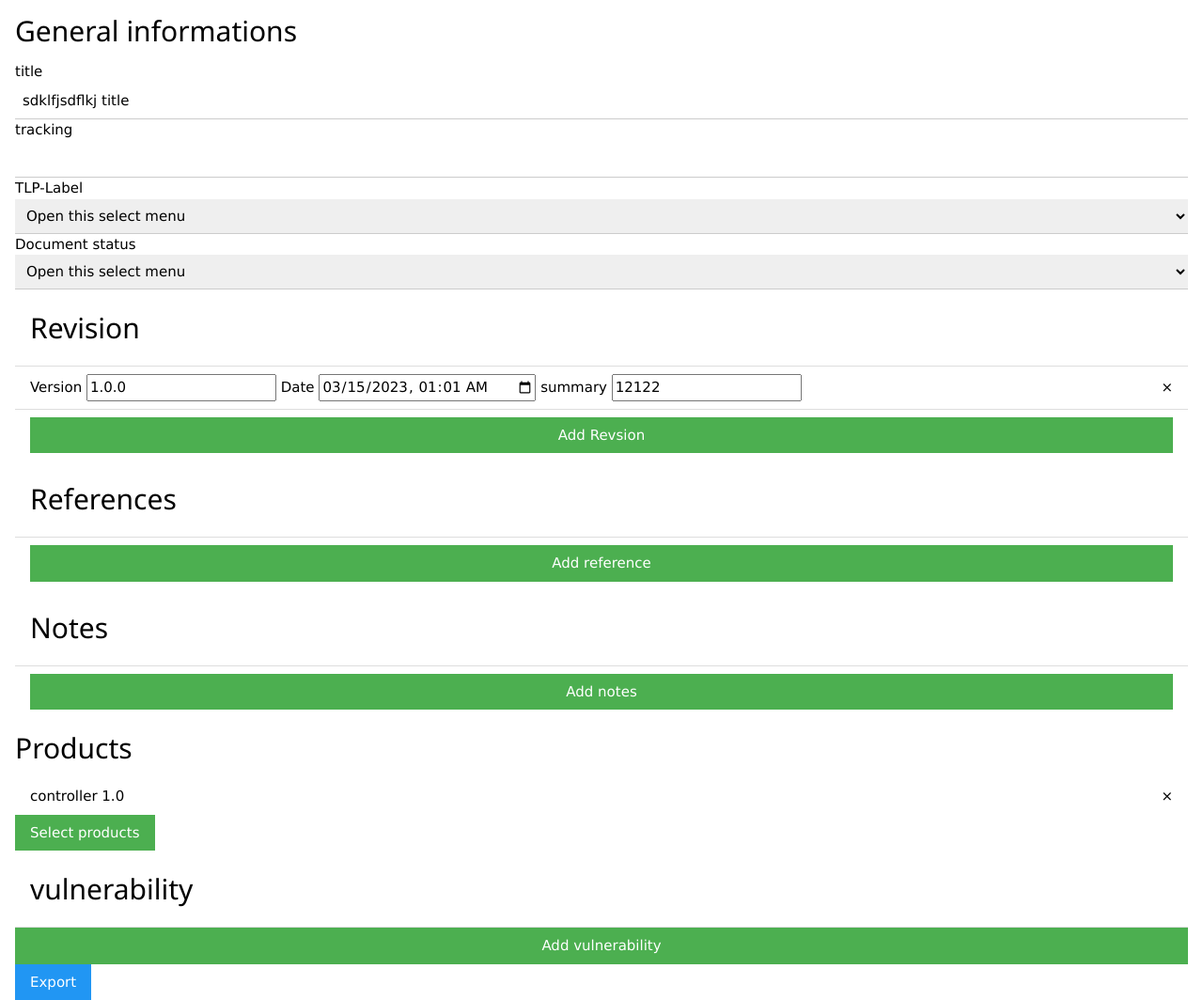
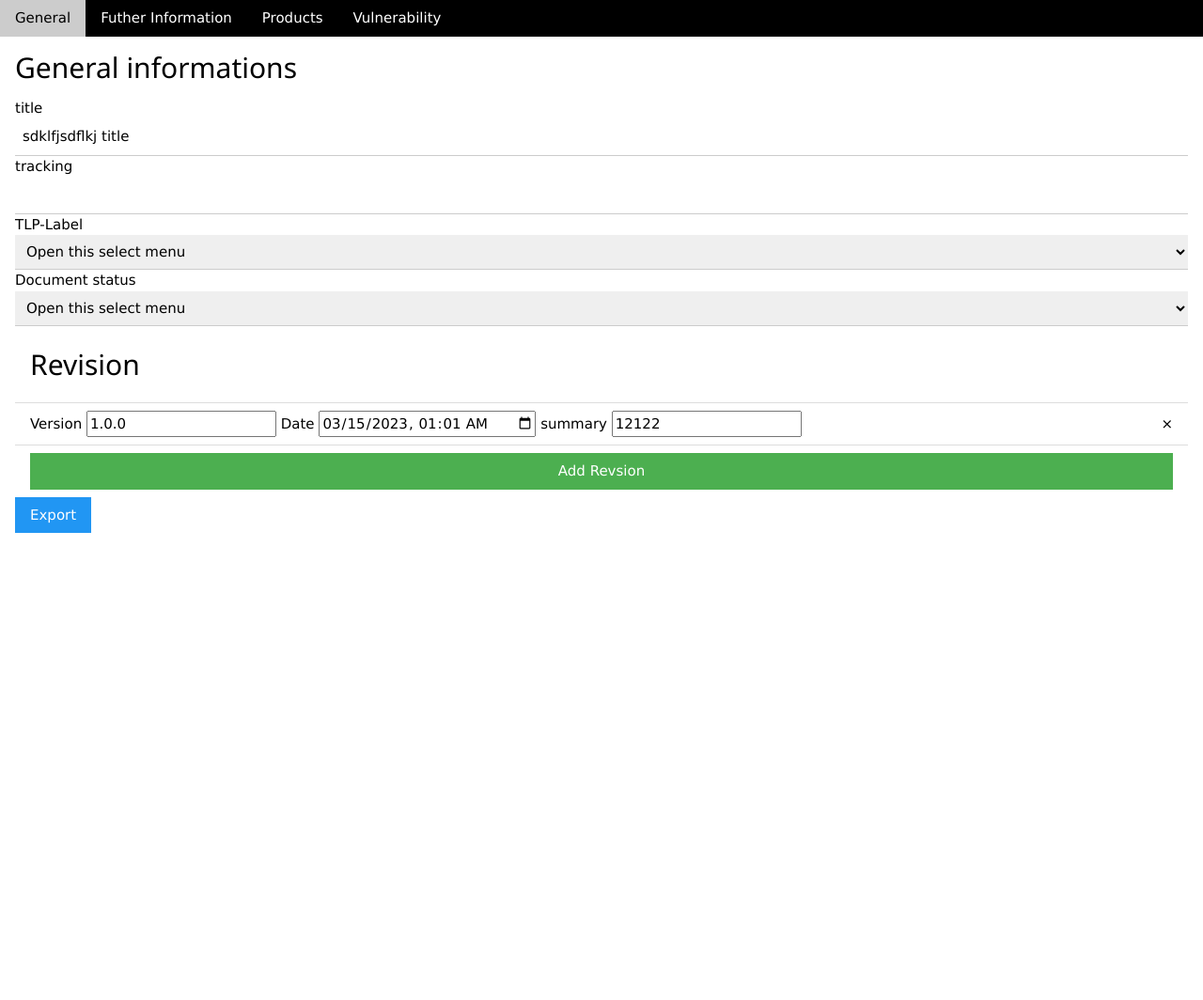
Before and after one commit to mfd2007/yace, a plain HTML site: page yace/index.html in a window 1280 px wide. Shown: the whole page at 94% size. After the commit the page ends 800 px from the top, so only its background shows below. Drawn offline with nearby package versions, Linux system fonts and the light colour scheme.

Commit message:
Squashed commit of the following:
commit d30bdaa39113966192b527c890a5df3e6c765dc3
Author: mfd2007 <58845044+mfd2007@users.noreply.github.com>
Date:   Thu Mar 30 13:28:05 2023 +0200

	Moved section into tabs

```diff
--- a/yace/index.html
+++ b/yace/index.html
@@ -3,25 +3,37 @@
 <head>
 <meta charset="UTF-8">
  <link rel="stylesheet" href="./css/w3.css">
+   <script type="text/javascript" src="js/lib/ui.js"></script>
 </head>
 <body>
+	 <div class="w3-bar w3-black">
+	  <button class="w3-bar-item w3-button" onclick="openTab('tab-general')">General</button>
+	  <button class="w3-bar-item w3-button" onclick="openTab('tab-information')">Futher Information</button>
+	  <button class="w3-bar-item w3-button" onclick="openTab('tab-products')">Products</button>
+	  <button class="w3-bar-item w3-button" onclick="openTab('tab-vulnerability')">Vulnerability</button>
+	</div>
+
   <div class="w3-container">
+    <div id="tab-general" class="tab">
 	    <h2>General informations</h2>
 	    <div id="title"></div>
 	    <div id="tracking-id"></div>
 	    <div id="tlp"></div>
 	    <div id="document_status"></div>
-
 	    <div id="revisionList"></div>
+    </div>
+	    <div id="tab-information" class="tab" style="display:none">
 	    <div id="referencesList"></div>
 	    <div id="notesList"></div>
-
+    </div>
+    <div id=tab-products class="tab" style="display:none">
       <div id="productList"></div>
+    </div>
+    <div id=tab-vulnerability class="tab" style="display:none">
       <div id="vulnerablityList"></div>
-
+    </div>
     <button class="w3-button w3-blue" id="btn_export">Export</button>
   </div>
-
   <script type="module" src="js/main.js"></script>
 </body>
 </html>
--- /dev/null
+++ b/yace/js/lib/ui.js
@@ -0,0 +1,9 @@
+
+function openTab(tabName) {
+  var i;
+  var x = document.getElementsByClassName("tab");
+  for (i = 0; i < x.length; i++) {
+    x[i].style.display = "none";
+  }
+  document.getElementById(tabName).style.display = "block";
+}
```
Lines whose indentation alone changed are shown as unchanged.
